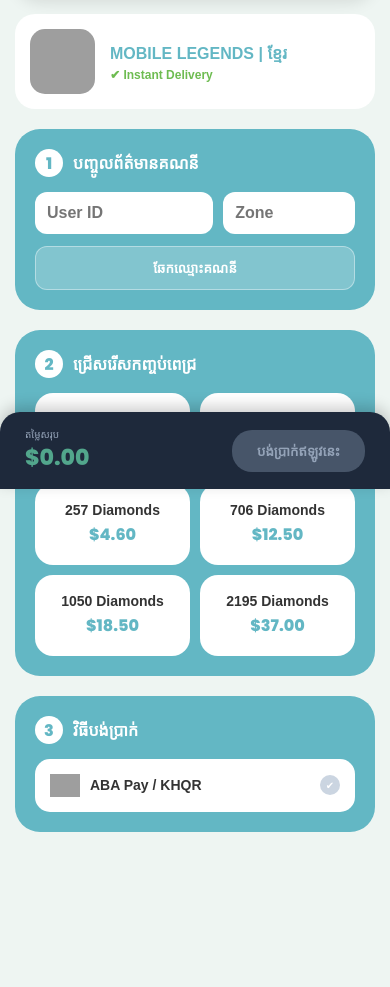
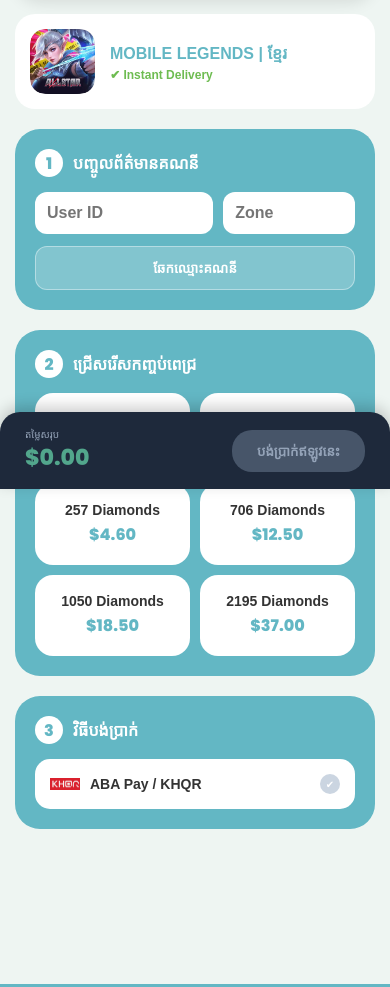
Before and after one commit to bakakbakakobkob-ui/Sueeex, a Flask app: page /mobile in a window 390 px wide. Shown: the part 355-1342 px from the top of the page. Run offline with Flask 3, Linux system fonts and the light colour scheme; some web fonts are replaced; grey boxes are pictures that could not be loaded.

Commit message:
Update mobile.html

```diff
--- a/template/game/mobile.html
+++ b/template/game/mobile.html
@@ -87,15 +87,15 @@
 <body>
 
     <header onclick="window.location.href='/'">
-        <img src="../../IMG/IMG_0259.jpeg" class="profile-img">
+        <img src="/IMG/st.png" class="profile-img">
         <div class="brand-text"><b>M·RX TOPUP</b></div>
     </header>
 
     <div class="container">
-        <div class="banner-card"><img src="../../IMG/IMG_0357.jpeg"></div>
+        <div class="banner-card"><img src=/IMG/logoevt.jpeg"></div>
 
         <div class="game-info-card">
-            <img src="../../IMG/IMG_0359.jpg" class="game-icon">
+            <img src="/IMG/ml.jpeg" class="game-icon">
             <div>
                 <h3 style="color:var(--primary-dark); font-size: 16px;">MOBILE LEGENDS | ខ្មែរ</h3>
                 <div class="instant-badge">✔ Instant Delivery</div>
@@ -122,7 +122,7 @@
             <div class="step-header"><div class="step-num">3</div><b>វិធីបង់ប្រាក់</b></div>
             <div class="payment-box" id="abaBox" onclick="selectPay()">
                 <div style="display:flex; align-items:center; gap:10px;">
-                    <img src="../../IMG/IMG_0434.jpeg" width="30">
+                    <img src="/IMG/khqr.jpeg" width="30">
                     <b style="color:#333; font-size:14px;">ABA Pay / KHQR</b>
                 </div>
                 <div class="check-circle">✔</div>
@@ -145,8 +145,8 @@
     <script>
         // ១. កំណត់ទិន្នន័យពេជ្រ
         const packages = [
-            { name: "86 Diamonds", price: 1.55 },
-            { name: "172 Diamonds", price: 3.10 },
+            { name: "86 Diamonds", price: 0.01 },
+            {name: "172 Diamonds", price: 3.10 },
             { name: "257 Diamonds", price: 4.60 },
             { name: "706 Diamonds", price: 12.50 },
             { name: "1050 Diamonds", price: 18.50 },
```
